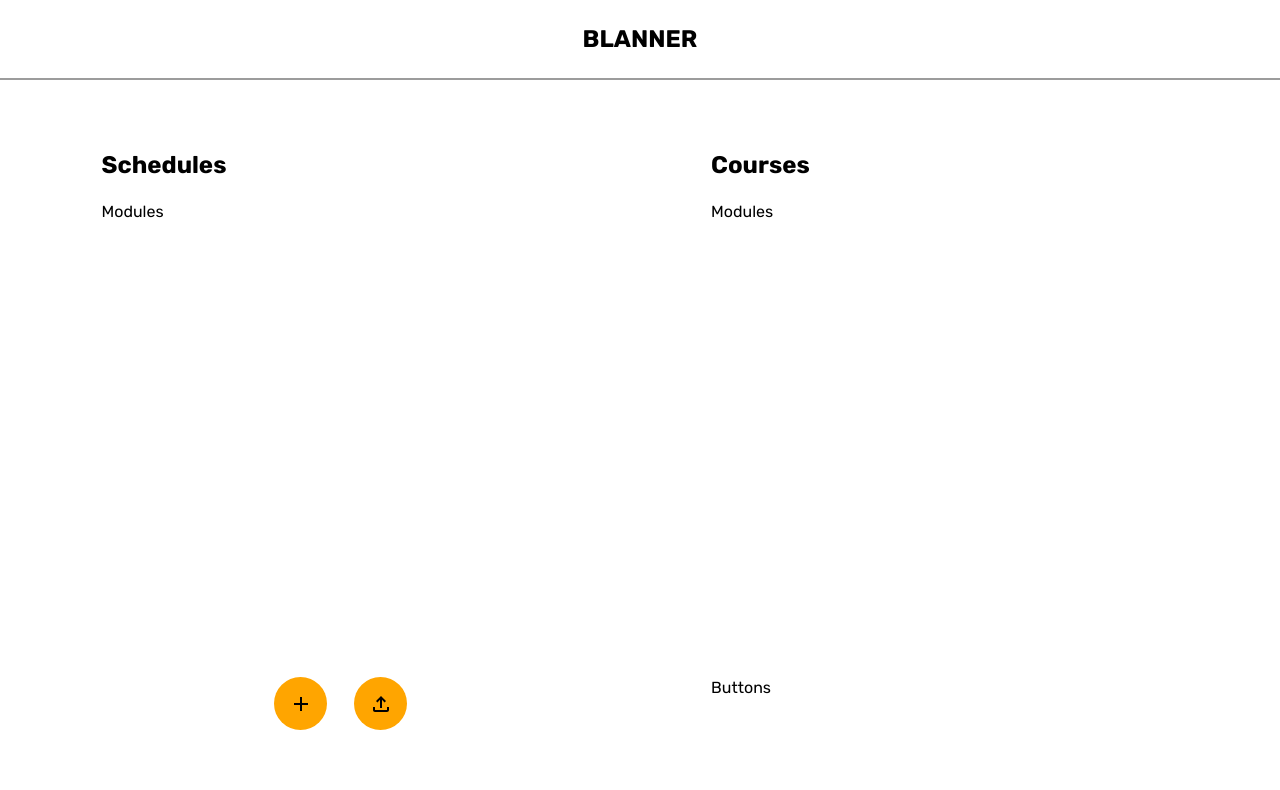
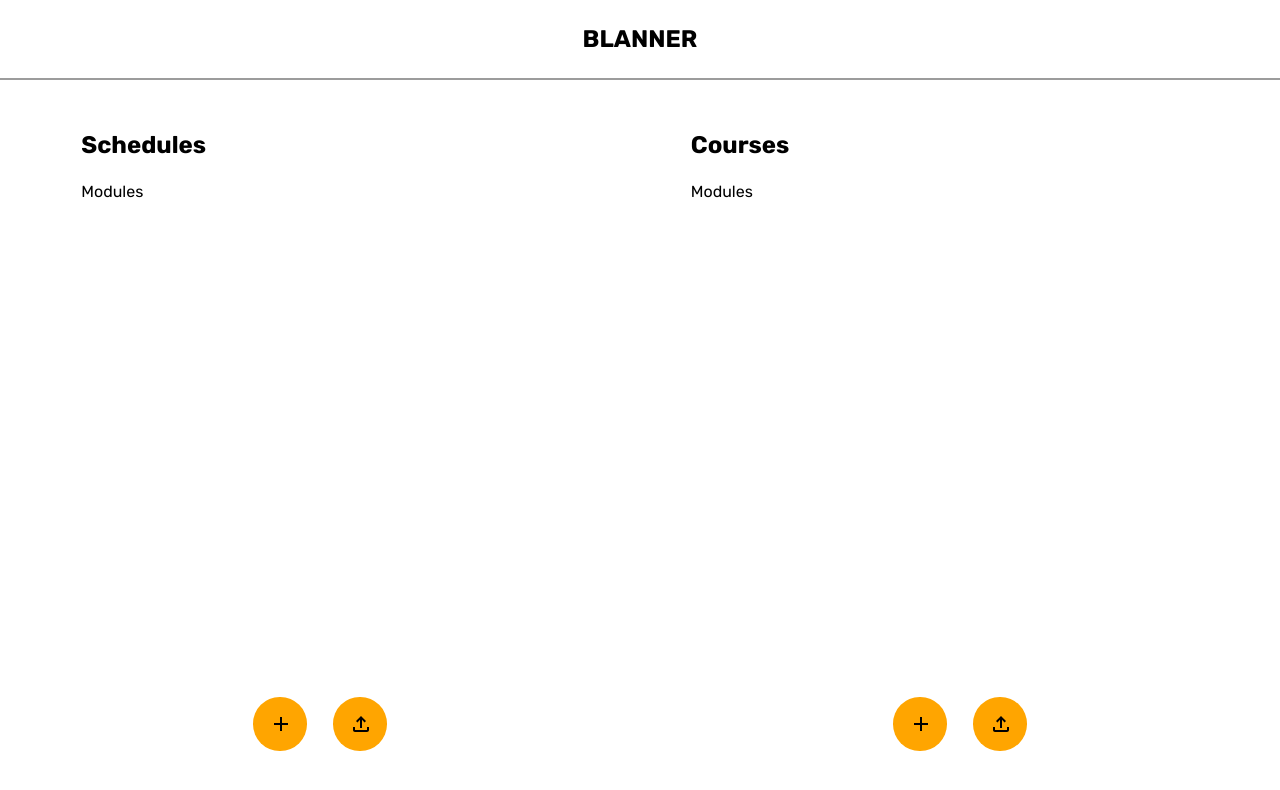
Before and after one commit to jittosan/planner-site, a Next.js app: page /home in a window 1280 px wide. Shown: the top 790 px of the page. Built offline with nearby package versions, Linux system fonts and the light colour scheme.

Commit message:
admin adjustments

```diff
--- a/components/CourseMenu.js
+++ b/components/CourseMenu.js
@@ -1,5 +1,6 @@
-import gsap from 'gsap'
+import { gsap } from 'gsap'
 import React, { useEffect, useRef } from 'react'
+import { MdAdd, MdOutlineFileUpload } from 'react-icons/md'
 import { useStartUpAnimationContext } from '../context/startUpAnimationContext'
 import styles from '../styles/CourseMenu.module.scss'
 
@@ -27,8 +28,9 @@ const CourseMenu = ({  }) => {
             <div>
                 <p>Modules</p>
             </div>
-            <div>
-                <p>Buttons</p>
+            <div className={styles.buttonContainer}>
+                <button><MdAdd /></button>
+                <button><MdOutlineFileUpload /></button>
             </div>
         </div>
     )
--- a/next.config.js
+++ b/next.config.js
@@ -1,6 +1,6 @@
 /** @type {import('next').NextConfig} */
 const nextConfig = {
-  reactStrictMode: true,
+  reactStrictMode: false,
   swcMinify: true,
 }
 
--- a/styles/CourseMenu.module.scss
+++ b/styles/CourseMenu.module.scss
@@ -1,7 +1,6 @@
 @import 'main';
 
 .container {
-    margin: 2ch;
     padding: 5ch;
     width: 100%;
     // border-radius: 5ch;
@@ -11,4 +10,30 @@
     display: grid;
     grid-template-columns: 1fr;
     grid-template-rows: 5ch 1fr 5ch;
+
+    .buttonContainer {
+        width: 100%;
+        padding: 1ch 0;
+        display: flex;
+        flex-direction: row;
+        justify-content: center;
+        align-items: center;
+
+        button {
+            font-size: 1.5rem;
+            width: 4ch;
+            height: 4ch;
+            padding: 1ch;
+            margin: 1ch;
+            background-color: color('primary');
+            border: solid transparent 2px;
+            border-radius: 50%;
+
+            &:hover {
+                cursor: pointer;
+                border: solid black 2px;
+                transform: translateY(-2px);
+            }
+        }
+    }
 }
--- a/styles/ScheduleMenu.module.scss
+++ b/styles/ScheduleMenu.module.scss
@@ -1,7 +1,6 @@
 @import 'main';
 
 .container {
-    margin: 2ch;
     padding: 5ch 8ch;
     width: 100%;
     // border-radius: 5ch;
```
